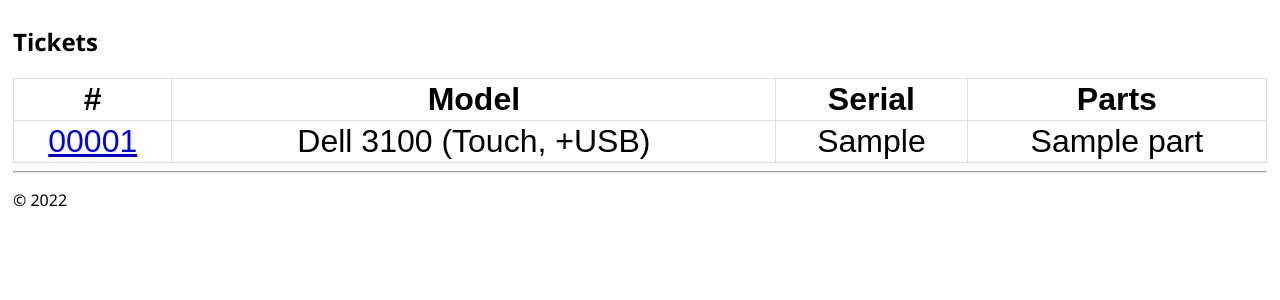
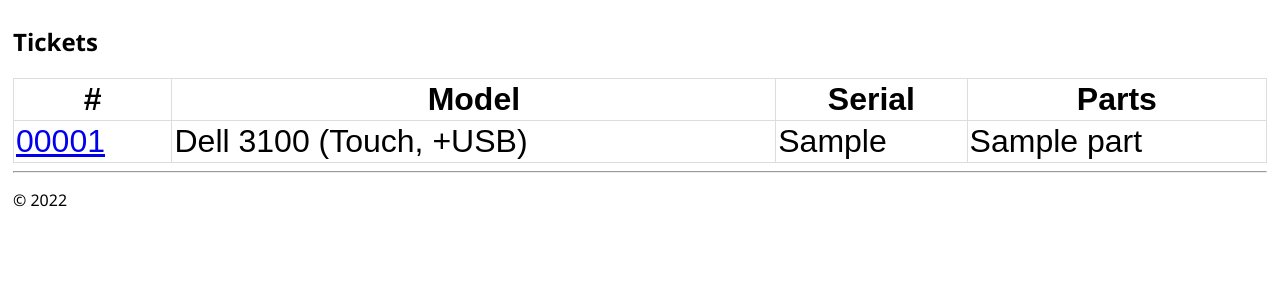
Before and after one commit to snowskeleton/djangoIdun, a Django app: page / in a window 1280 px wide. Shown: the part 84-384 px from the top of the page. Run offline with Django 4.2, Linux system fonts and the light colour scheme; tables that the repository leaves empty hold one stand-in row (values such as "Sample post").

Commit message:
FormattingFormattingFormattingFormattingFormattingFormattingFormattingFormatting

```diff
--- a/nobility/static/hello/site.css
+++ b/nobility/static/hello/site.css
@@ -80,10 +80,13 @@ table {
 
 td, th {
   border: 1px solid #dddddd;
-  text-align: center;
   vertical-align: text-top;
   padding: 2px;
   font-size: 2em;
+}
+
+td {
+    text-align: left;
 }
 
 tr:nth-child(even) {
```
